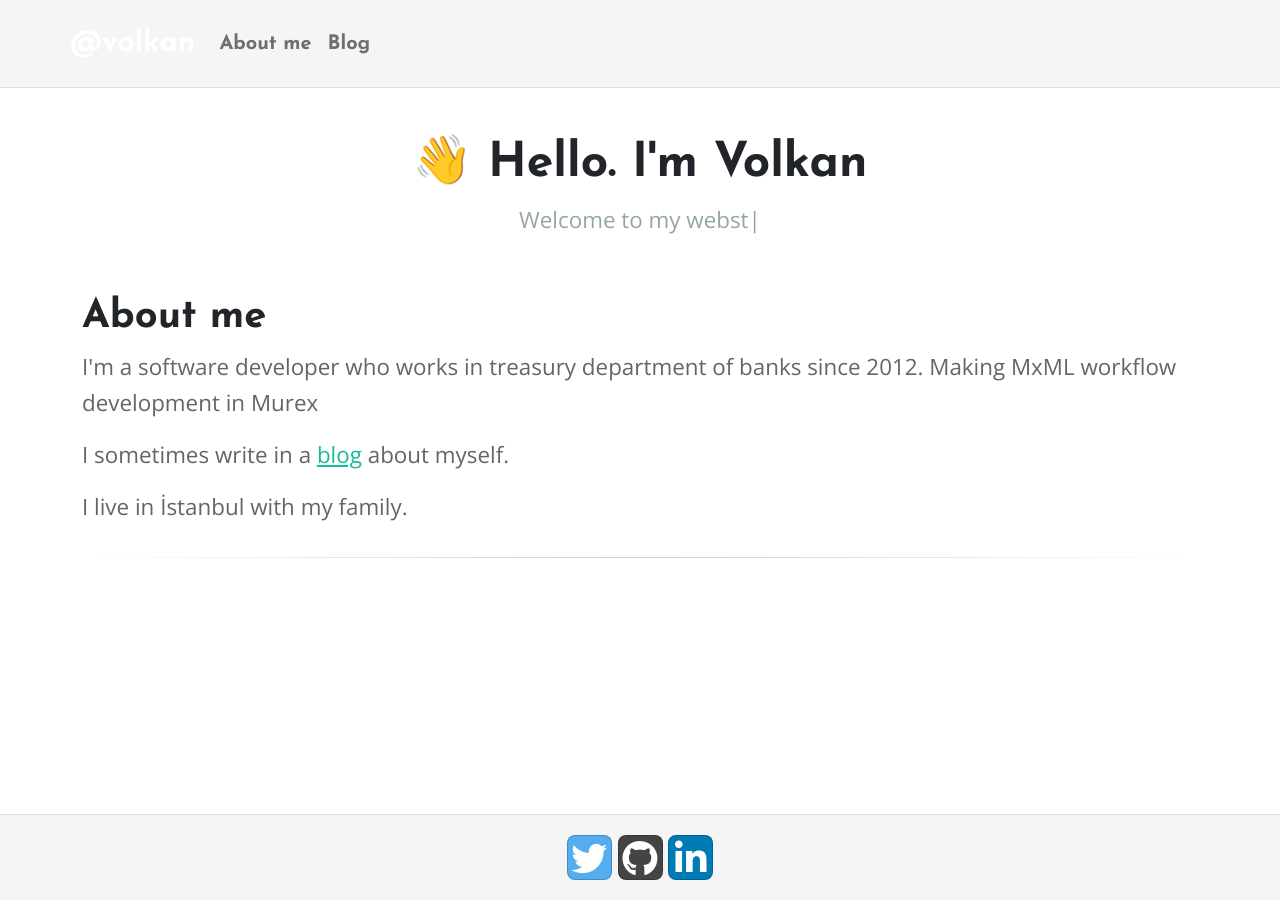
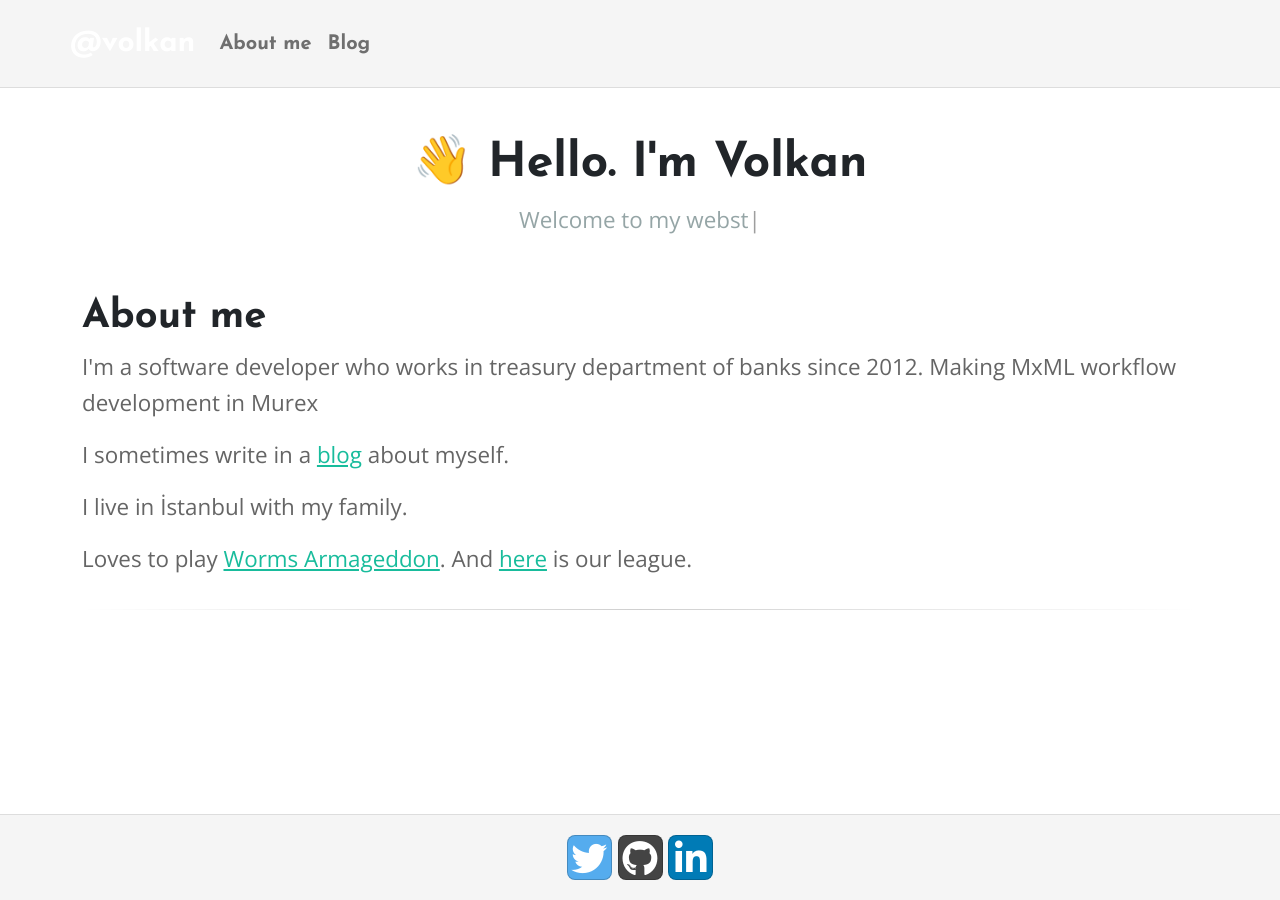
Before and after one commit to volkanalb/volkan.app, a Jekyll site: the page built from index.html, in a window 1280 px wide. Built offline with Jekyll 4.4.1, drawn with Linux system fonts in a browser that asks for light colours; nearby versions of some CDN libraries; library files that are not in the unit come from our copies.

Commit message:
add worms armageddon

```diff
--- a/index.html
+++ b/index.html
@@ -33,9 +33,8 @@ custom_js:
             <p>I'm a software developer who works in treasury department of banks since 2012. Making MxML workflow development in Murex</p>
             <p>I sometimes write in a <a href="/blog/">blog</a> about myself.</p>
             <p>I live in İstanbul with my family.</p>
+            <p>Loves to play <a href="https://store.steampowered.com/app/217200/Worms_Armageddon/" target="_blank">Worms Armageddon</a>. And <a href="https://wormslol.com/" target="_blank">here</a> is our league.</p>
         </div>
     </div>
     <hr>
-
-
 </div>
```
